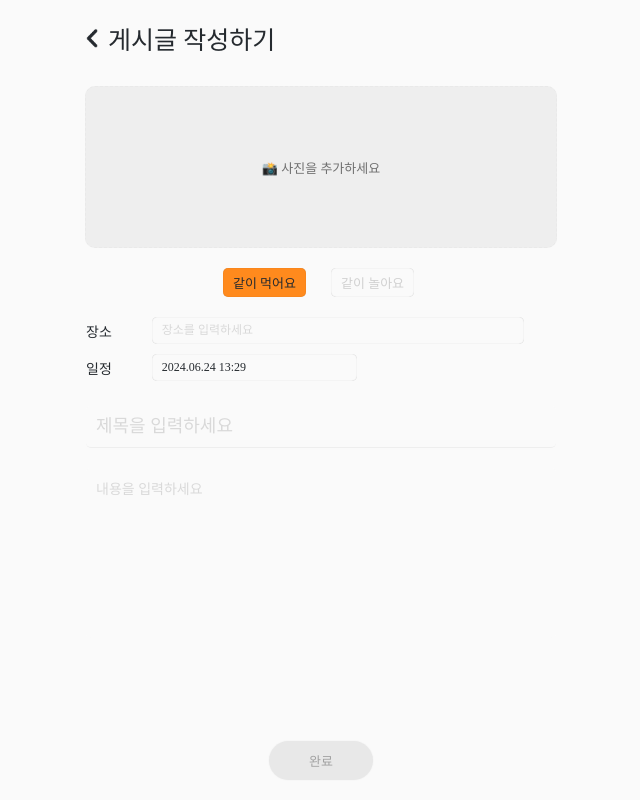
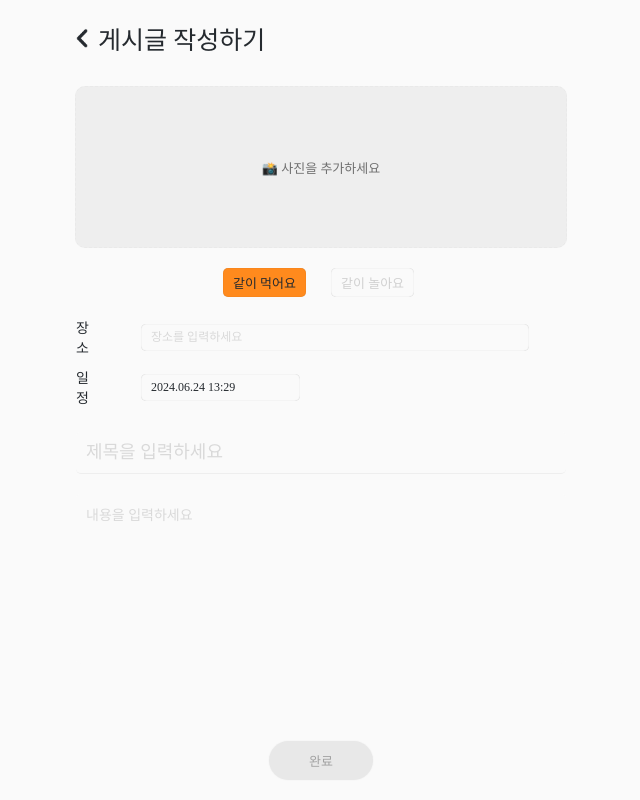
Before and after one commit to 2024TripBeats/Frontend, a React (Create React App) app: page /write in a window 1280 px wide. Shown: the whole page, without its empty margins (319-959 px from the left). Built offline with nearby package versions, Linux system fonts and the light colour scheme; a web font is replaced by a local one.

Commit message:
feat: add submit code

```diff
--- a/src/component/page/Community/CommunityWrite.jsx
+++ b/src/component/page/Community/CommunityWrite.jsx
@@ -9,8 +9,8 @@ const Container = styled.div`
   display: flex;
   flex-direction: column;
   align-items: center;
-  padding-left: 40px;
-  padding-right: 40px;
+  padding-left: 30px;
+  padding-right: 30px;
   background-color: #FAFAFA;
   box-sizing: border-box;
   padding-bottom: 100px;
@@ -133,6 +133,7 @@ const DateTimeContainer = styled.div`
 `;
 
 const Label = styled.label`
+  width: 25px;
   font-size: 14px;
   display: block;
   font-family: "Pretendard-Medium";
@@ -184,7 +185,7 @@ const SubmitButton = styled.button`
 `;
 
 const CustomDatePicker = styled(DatePicker)`
-  width: 100%;
+  width: 75%;
   padding: 6px 10px;
   color: #252A2F;
   border: none;
@@ -228,7 +229,7 @@ const CommunityWrite = () => {
     if (file) {
       const reader = new FileReader();
       reader.onloadend = () => {
-        setImage(reader.result);
+        setImage(reader.result); // Base64로 인코딩된 이미지를 상태에 저장
       };
       reader.readAsDataURL(file);
     }
@@ -239,7 +240,7 @@ const CommunityWrite = () => {
       setWriteTime(new Date()); // 작성 시각 기록
       const formData = {
         id,                  // 작성자의 ID
-        image: image || 'none', // 이미지 (없으면 none)
+        image: image || 'none', // Base64로 인코딩된 이미지 (없으면 none)
         title,               // 제목
         category,            // 카테고리
         location,            // 장소
@@ -250,23 +251,23 @@ const CommunityWrite = () => {
 
       console.log('Submitted: ', formData);
 
-      // 실제 API 요청 코드 (주석 처리)
-      // fetch('https://api.example.com/community/posts', {
-      //   method: 'POST',
-      //   headers: {
-      //     'Content-Type': 'application/json',
-      //   },
-      //   body: JSON.stringify(formData),
-      // })
-      // .then(response => response.json())
-      // .then(data => {
-      //   console.log('Success:', data);
-      //   // 성공 시 페이지 이동
-      //   navigate('/community'); //일단 커뮤니티 페이지로 이동
-      // })
-      // .catch((error) => {
-      //   console.error('Error:', error);
-      // });
+      //POST
+      fetch('https://api.example.com/community/posts', {
+        method: 'POST',
+        headers: {
+          'Content-Type': 'application/json',
+        },
+        body: JSON.stringify(formData),
+      })
+      .then(response => response.json())
+      .then(data => {
+        console.log('Success:', data);
+        // 성공 시 페이지 이동
+        navigate('/community'); //일단 커뮤니티 페이지로 이동
+      })
+      .catch((error) => {
+        console.error('Error:', error);
+      });
     }
   };
 
```
